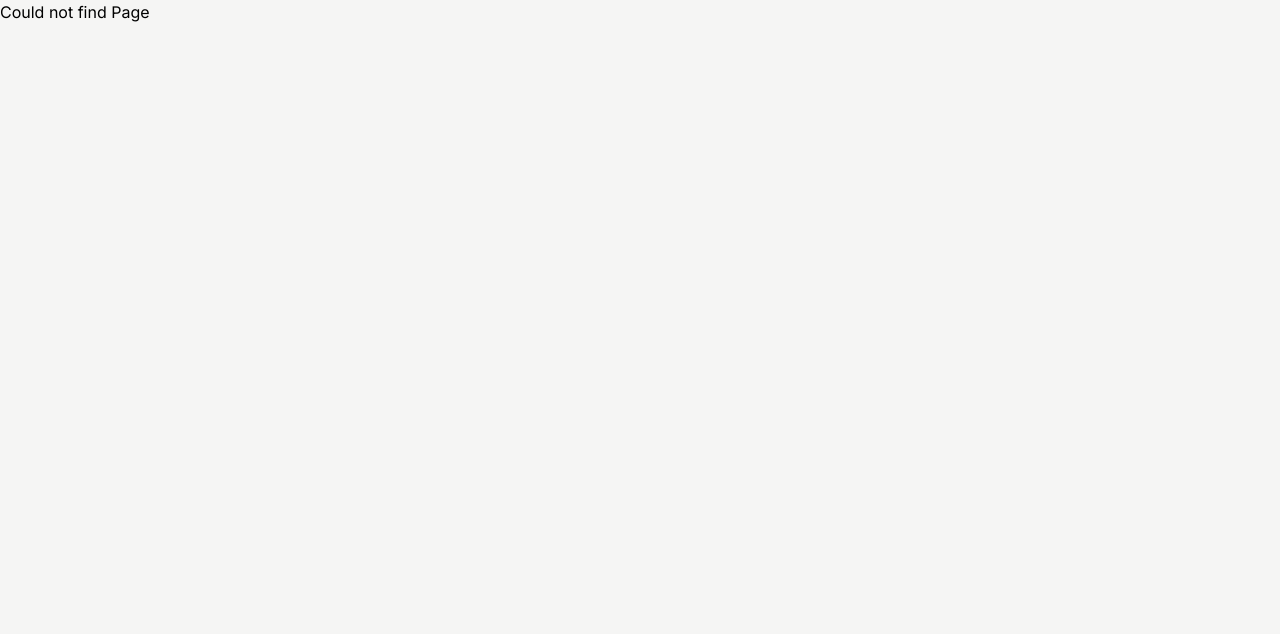
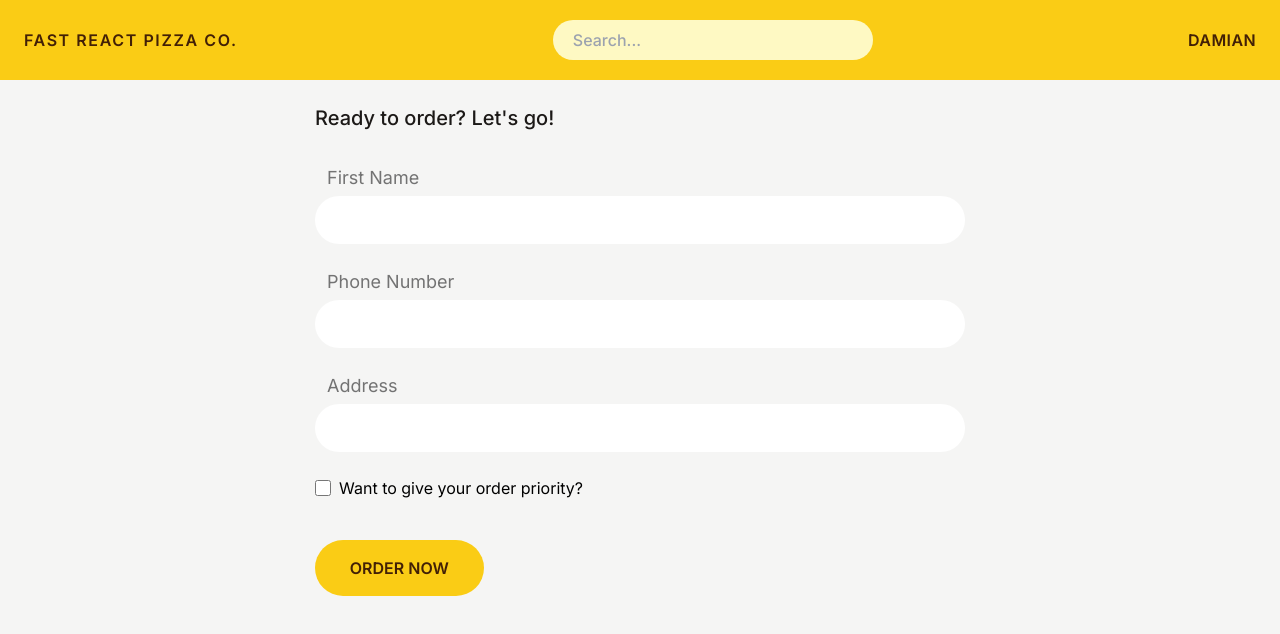
Before and after one commit to Sophianx234/fast-react-pizza, a React (Vite) app: page /order/new in a window 1280 px wide. Before the commit this address had no page. Shown: the top 634 px of the page. Built offline with nearby package versions, Linux system fonts and the light colour scheme.

Commit message:
implementing createOrderform

```diff
--- a/src/App.jsx
+++ b/src/App.jsx
@@ -5,7 +5,8 @@ import Error from "./features/components/Error"
 import Menu from "./features/menu/Menu"
 import {loader as menuLoader} from './features/menu/Menu'
 import Cart from "./features/cart/Cart"
-
+import CreateOrder from "./features/order/CreateOrder"
+import {action as orderAction} from './features/order/CreateOrder'
 const router = createBrowserRouter([
   {
     element: <AppLayout/>,
@@ -24,6 +25,11 @@ const router = createBrowserRouter([
       {
         path: '/cart',
         element: <Cart/>
+      },
+      {
+        path: 'order/new',
+        element: <CreateOrder/>,
+        action: orderAction
       }
     ]
 
--- /dev/null
+++ b/src/features/order/CreateOrder.jsx
@@ -0,0 +1,56 @@
+import { Form } from "react-router-dom"
+import Button from "../components/Button"
+import { useSelector } from "react-redux"
+import { getCart } from "../../store"
+
+function CreateOrder() {
+    const cart = useSelector(getCart)
+    console.log(cart)
+    return (
+        <div className="w-[650px] flex flex-col mx-auto mt-6">
+
+        <h1 className="text-xl font-medium text-stone-900">Ready to order? Let&apos;s go!</h1>
+
+        <Form action="" method="POST" className="grid grid-1 items-center space-y-6 mt-8 ">
+        <label className="space-y-1" onSubmit={e=>e.preventDefault()}>
+            <p className="text-neutral-500 text-lg pl-3  ">First Name</p>
+            <input type="text" name="name" id="" className="i w-full py-3 rounded-full focus:ring focus:outline-none focus:ring-yellow-200 focus:ring-offset-1 indent-5"/>
+
+        </label>
+        <label className="space-y-1">
+            <p className="text-neutral-500 text-lg pl-3  ">Phone Number</p>
+            <input type="text" name="phone" id="" className="w-full py-3 rounded-full focus:ring focus:outline-none focus:ring-yellow-200 focus:ring-offset-1 indent-5"/>
+
+        </label>
+        <label className="space-y-1">
+            <p className="text-neutral-500 text-lg pl-3  ">Address</p>
+            <input type='tel' name="address" id="" className="w-full py-3 rounded-full focus:ring focus:outline-none focus:ring-yellow-200 focus:ring-offset-1 indent-5"/>
+
+        </label>
+        <input type="hidden" name='order' value={JSON.stringify(cart)} />
+        <label className="flex items-center gap-2" >
+            <input type="checkbox" name="priority" id="" className="size-4 font-semibold text-stone-900"/>
+            Want to give your order priority?
+        </label>
+        <div className="grid grid-cols-[.7fr_2fr]">
+
+            <Button type='primary' handleClick={e=>e.preventDefault()}>Order now</Button>
+        </div>
+        </Form>
+        </div>
+    )
+}
+
+export default CreateOrder
+
+export async function action({request}){
+    const formData = request.formData();
+    const data = Object.fromEntries(formData)
+    const order ={
+        ...data, cart:JSON.stringify(data.cart),
+        priority: data.priority === 'on'
+
+    }
+    console.log(order)
+
+}
```
